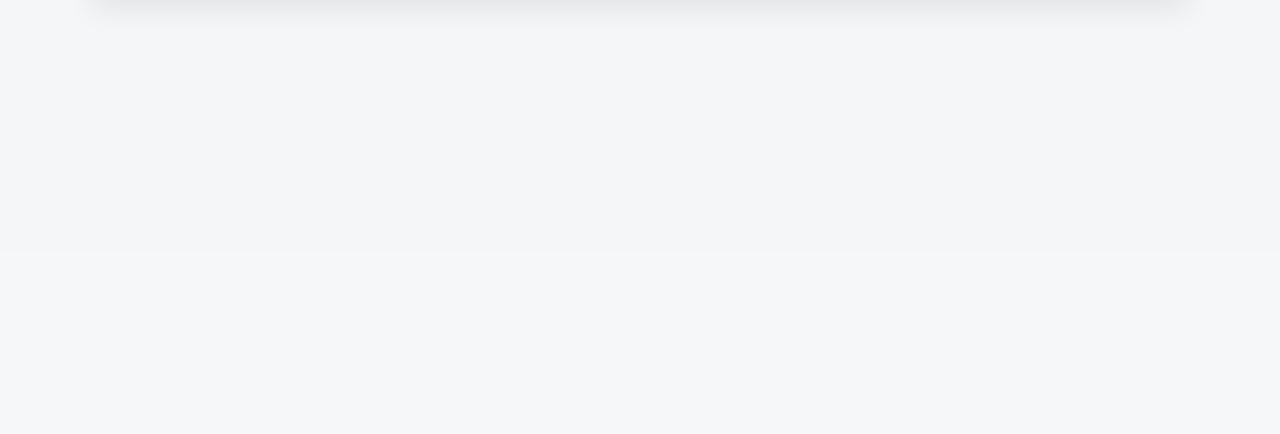
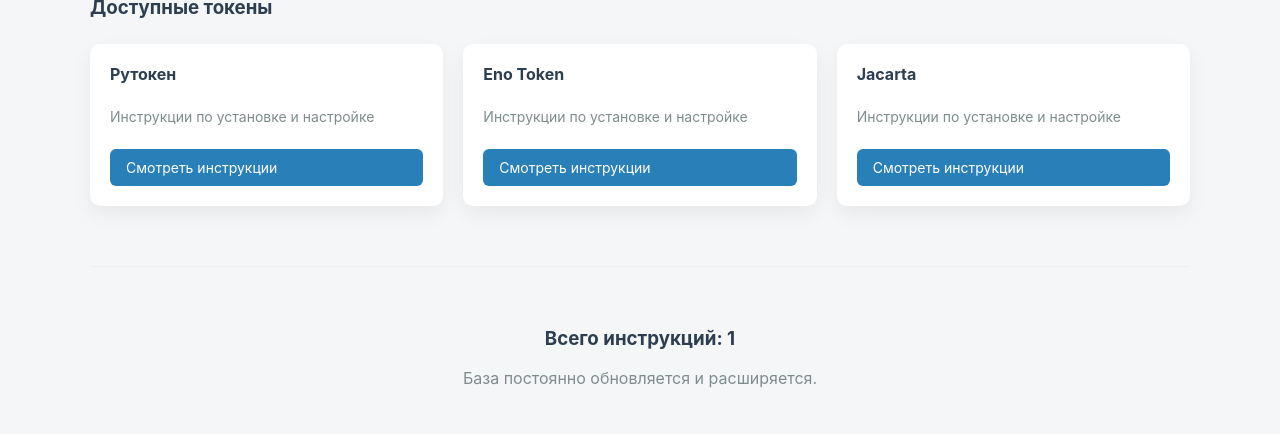
Before and after one commit to akaha-loks/TokenReferenceProject, a Django app: page / in a window 1280 px wide. Shown: the part 549-983 px from the top of the page. Before the commit the page ends 554 px from the top, so only its background shows below. Run offline with Django 5.2, Linux system fonts and the light colour scheme; data comes from the database, SQL or seed files in the repository; both versions use the stored data as it was after the commit.

Commit message:
Welcome page added! And added new tokens

```diff
--- a/TokenReference/settings.py
+++ b/TokenReference/settings.py
@@ -122,6 +122,11 @@ STATIC_URL = 'static/'
 MEDIA_URL = '/media/'
 MEDIA_ROOT = BASE_DIR / 'media'
 
+LOGIN_URL = 'login'
+LOGIN_REDIRECT_URL = 'post_list'
+LOGOUT_REDIRECT_URL = 'welcome'
+
+
 JAZZMIN_SETTINGS = {
     "site_title": "Token Reference",
     "site_header": "Token Reference",
--- a/main/templates/base.html
+++ b/main/templates/base.html
@@ -222,8 +222,17 @@
 <body>
 
 <header>
-    <h1>Справочник токенов и драйверов</h1>
+    <div style="display:flex; justify-content:space-between; align-items:center;">
+        <h1>
+            <a href="{% url 'welcome' %}" style="color:white; text-decoration:none;">
+                Справочник токенов и драйверов
+            </a>
+        </h1>
+
+        <a href="{% url 'post_list' %}" class="btn">Инструкции</a>
+    </div>
 </header>
+
 
 <main>
     {% block content %}{% endblock %}
--- a/main/templates/posts/post_detail.html
+++ b/main/templates/posts/post_detail.html
@@ -14,10 +14,6 @@
             {{ post.content|linebreaks }}
         </p>
 
-        {% if post.image %}
-            <img src="{{ post.image.url }}" alt="Скриншот">
-        {% endif %}
-
         {% if post.driver_link %}
             <p>
                 <a class="btn" href="{{ post.driver_link }}" target="_blank">
--- /dev/null
+++ b/main/templates/posts/welcome.html
@@ -0,0 +1,49 @@
+{% extends 'base.html' %}
+
+{% block title %}Справочник токенов{% endblock %}
+
+{% block content %}
+<section style="text-align:center; padding:60px 20px;">
+    <h2 style="font-size:32px; margin-bottom:15px;">
+        Справочник токенов и драйверов
+    </h2>
+
+    <p style="font-size:18px; color:#7f8c8d; max-width:700px; margin:0 auto 30px;">
+        Удобный каталог инструкций по установке драйверов,
+        настройке и работе с аппаратными токенами.
+    </p>
+
+    <a href="{% url 'post_list' %}" class="btn" style="font-size:16px; padding:14px 24px;">
+        Перейти к инструкциям
+    </a>
+</section>
+
+<hr style="margin:60px 0; border:none; border-top:1px solid #eee;">
+
+<section>
+    <h3>Доступные токены</h3>
+
+    <div class="card-grid">
+        {% for token in tokens %}
+            <div class="card">
+                <h4 style="margin:0;">{{ token.name }}</h4>
+                <p style="color:#7f8c8d; font-size:14px;">
+                    Инструкции по установке и настройке
+                </p>
+                <a href="{% url 'post_list_by_token' token.id %}" class="btn">
+                    Смотреть инструкции
+                </a>
+            </div>
+        {% endfor %}
+    </div>
+</section>
+
+<hr style="margin:60px 0; border:none; border-top:1px solid #eee;">
+
+<section style="text-align:center;">
+    <h3>Всего инструкций: {{ posts_count }}</h3>
+    <p style="color:#7f8c8d;">
+        База постоянно обновляется и расширяется.
+    </p>
+</section>
+{% endblock %}
--- a/main/urls.py
+++ b/main/urls.py
@@ -2,7 +2,8 @@ from django.urls import path
 from . import views
 
 urlpatterns = [
-    path('', views.post_list, name='post_list'),
-    path('token/<int:token_id>/', views.post_list, name='post_list_by_token'),
-    path('<int:pk>/', views.post_detail, name='post_detail'),
+    path('', views.welcome, name='welcome'),
+    path('posts/', views.post_list, name='post_list'),
+    path('posts/token/<int:token_id>/', views.post_list, name='post_list_by_token'),
+    path('posts/<int:pk>/', views.post_detail, name='post_detail'),
 ]
--- a/main/views.py
+++ b/main/views.py
@@ -1,6 +1,17 @@
 from django.shortcuts import render, get_object_or_404
 from .models import Post, Token
 from django.db.models import Q
+
+
+def welcome(request):
+    tokens = Token.objects.all()
+    posts_count = Post.objects.count()
+
+    return render(request, 'posts/welcome.html', {
+        'tokens': tokens,
+        'posts_count': posts_count,
+    })
+
 
 def post_list(request, token_id=None):
     tokens = Token.objects.all()
@@ -24,6 +35,7 @@ def post_list(request, token_id=None):
         'query': query,
     })
 
+
 def post_detail(request, pk):
     post = get_object_or_404(Post, pk=pk)
     return render(request, 'posts/post_detail.html', {'post': post})
```
Also changed, not shown: main/admin.py (+27 -1 lines), db.sqlite3.
